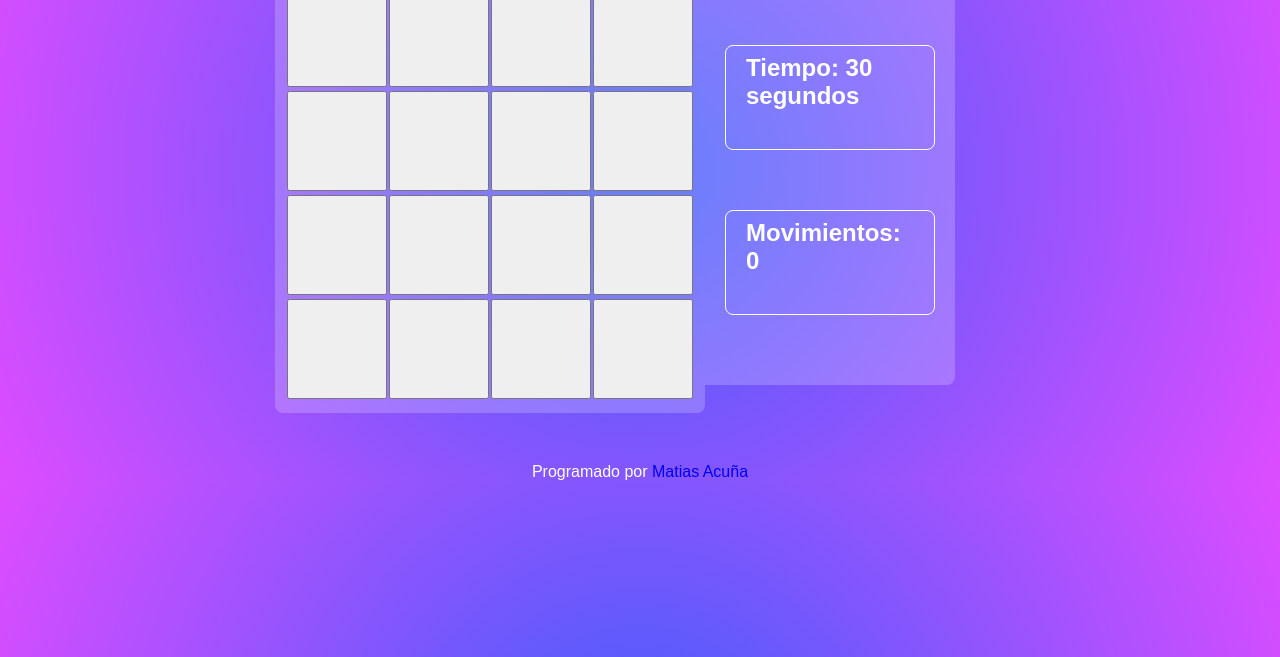
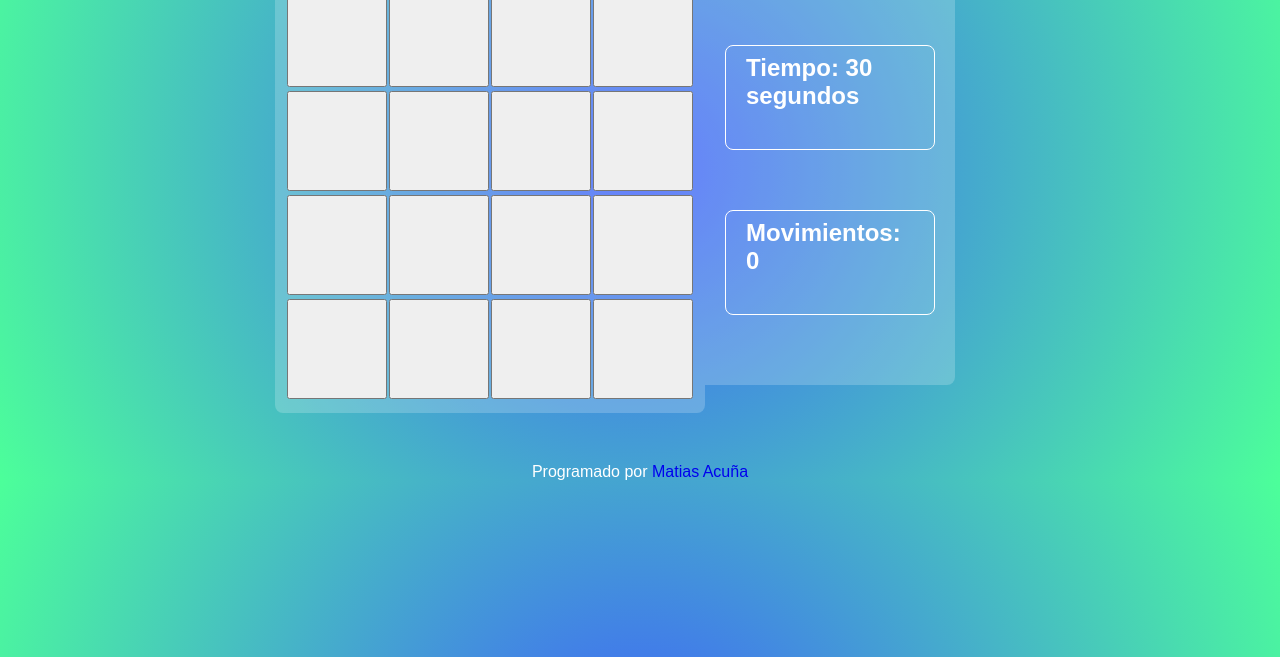
Before and after one commit to guidopons/JuegoMemoria, a plain HTML site: page index.html in a window 1280 px wide. Shown: the part 143-800 px from the top of the page. Drawn offline with nearby package versions, Linux system fonts and the light colour scheme.

Commit message:
initial commit

```diff
--- a/css/styles.css
+++ b/css/styles.css
@@ -7,7 +7,7 @@
 body{
     font-family: sans-serif;
     background: rgb(63,94,251);
-    background: radial-gradient(circle, rgba(63,94,251,1) 0%, rgba(221,76,255,1) 100%);
+    background: radial-gradient(circle, rgba(63,94,251,1) 0%, rgb(76, 255, 154) 100%);
     color: #fff;
 }
 
```
